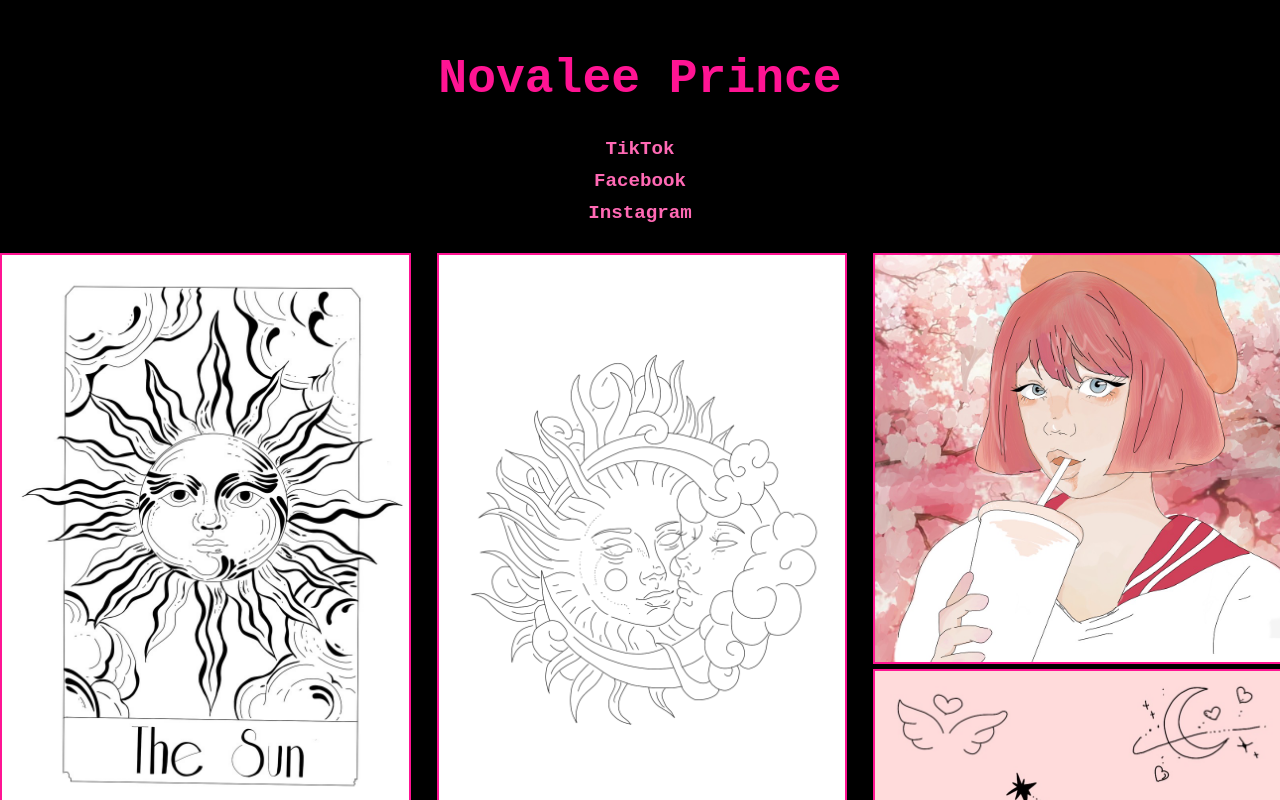
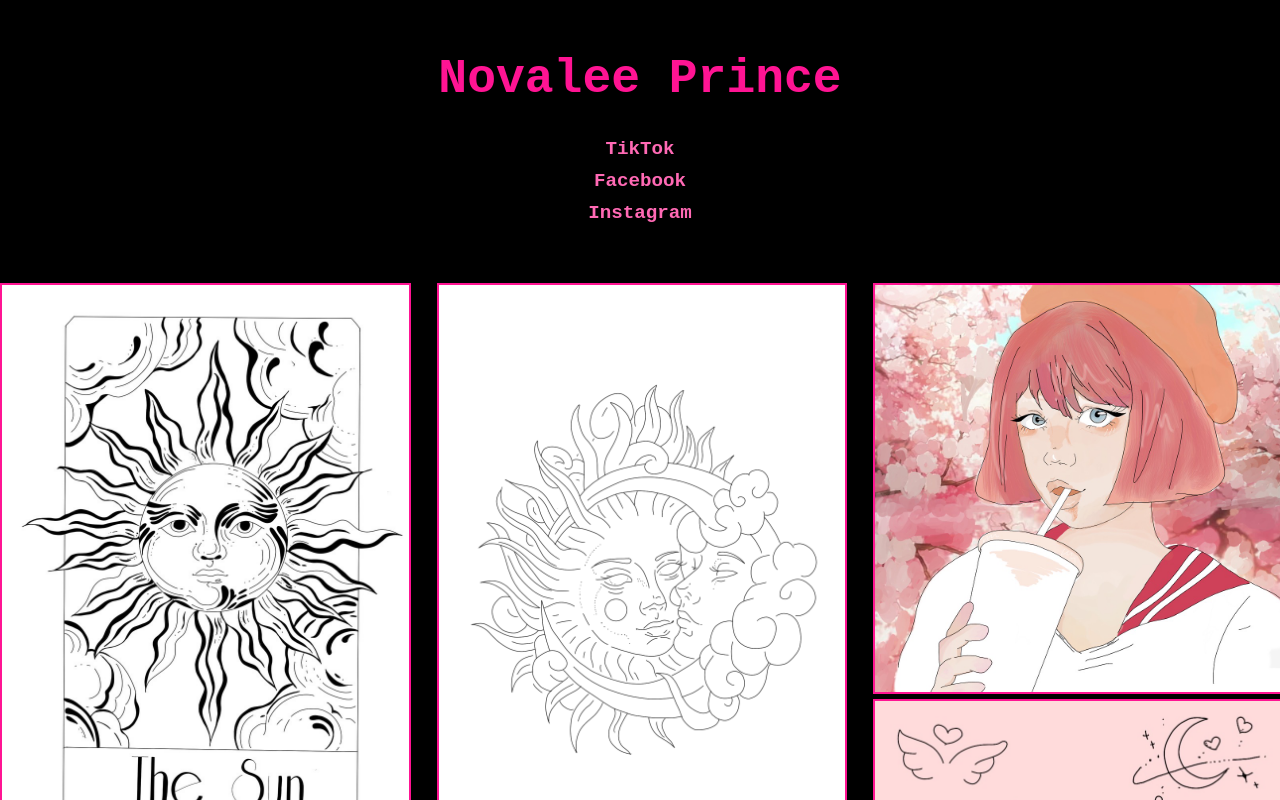
Before and after one commit to ReeseHatfield/Portfolio, a React (Create React App) app: page / in a window 1280 px wide. Shown: the top 800 px of the page. Built offline with nearby package versions, Linux system fonts and the light colour scheme.

Commit message:
Update hostname

```diff
--- a/package.json
+++ b/package.json
@@ -1,7 +1,7 @@
 {
   "name": "app",
   "version": "0.1.0",
-  "homepage": "https://reesehatfield.github.io/Portfolio/",
+  "homepage": "www.novaleeprince.art/",
   "private": true,
   "dependencies": {
     "@testing-library/jest-dom": "^5.16.5",
--- a/src/Components/Art/Art.css
+++ b/src/Components/Art/Art.css
@@ -8,10 +8,13 @@
     display: flex;
     margin-left: -30px; /* some gutter */
     width: auto;
+    height: auto;
+
   }
 
   .masonry-grid_column {
     padding-left: 30px; /* some gutter */
+    padding-top: 30px;
     background-clip: padding-box;
   }
 
```
